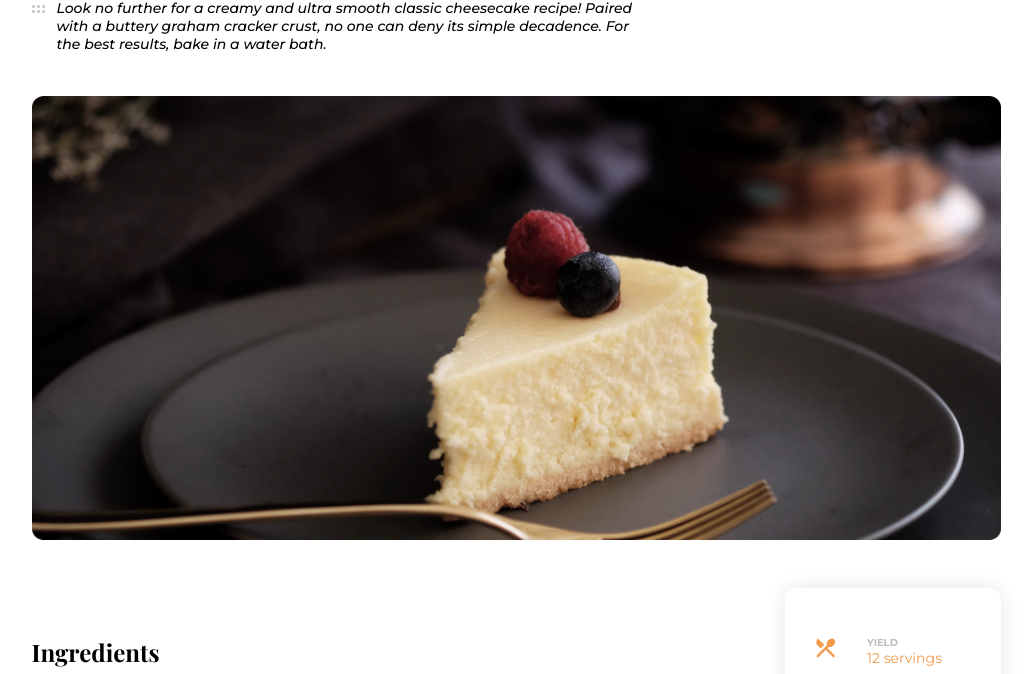
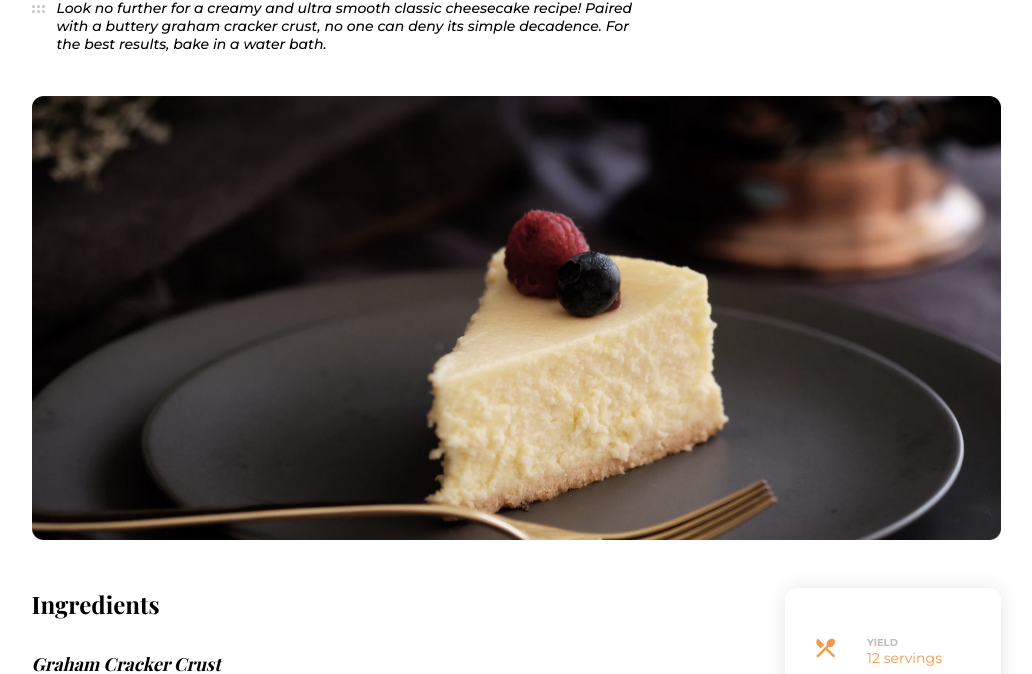
Before and after one commit to jnzm02/recipe-blog.github.io, a plain HTML site: page index.html in a window 1280 px wide. Shown: the part 137-811 px from the top of the page, without its empty margins (124-1156 px from the left). Drawn offline with nearby package versions, Linux system fonts and the light colour scheme; a web font is replaced by a local one.

Commit message:
Regulated padding of Ingredients part

```diff
--- a/style.css
+++ b/style.css
@@ -75,7 +75,6 @@ html {
 }
 
 .ingredients-header {
-    padding-top: 48px;
     font-family: "Playfair Display", Sans-serif;
     font-weight: 700;
     font-size: 24px;
```
